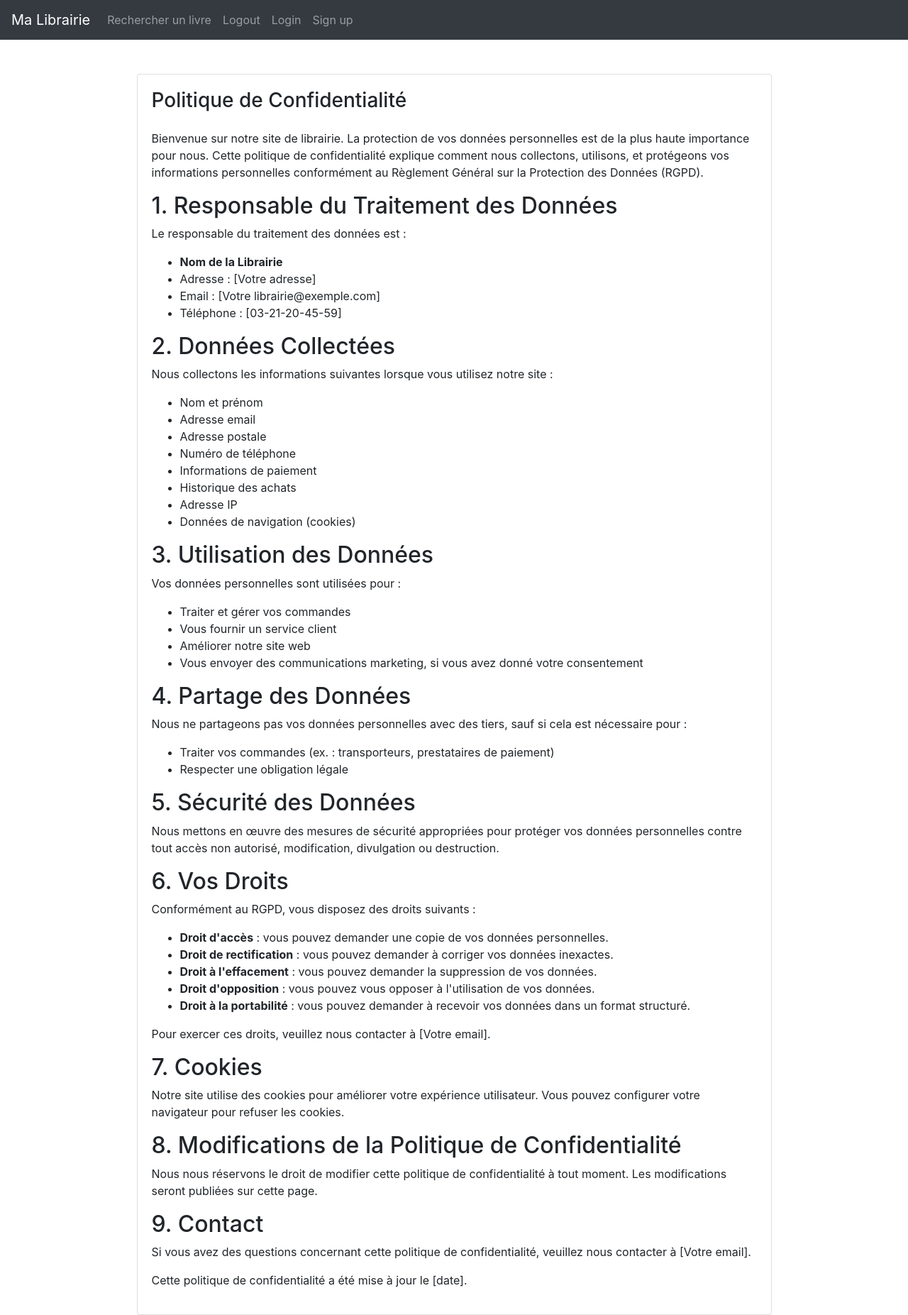
After one commit to sofianeK9/projet_librairie_live_campus, a Symfony app: template templates/rgpd/index.html.twig in a window 1280 px wide. The commit adds this page. Shown: the whole page at 71% size. Run offline with Twig, Linux system fonts and the light colour scheme; the template is opened without the code that fills it, so the values that code supplies are empty; some libraries are stand-ins or nearby versions.

Commit message:
ajout inscription + page rgpd

```diff
--- a/src/Entity/User.php
+++ b/src/Entity/User.php
@@ -4,6 +4,7 @@ namespace App\Entity;
 
 use App\Repository\UserRepository;
 use Doctrine\ORM\Mapping as ORM;
+use Symfony\Bridge\Doctrine\Validator\Constraints\UniqueEntity;
 use Symfony\Component\Security\Core\User\PasswordAuthenticatedUserInterface;
 use Symfony\Component\Security\Core\User\UserInterface;
 use Gedmo\Timestampable\Traits\TimestampableEntity;
@@ -12,6 +13,7 @@ use Gedmo\SoftDeleteable\Traits\SoftDeleteableEntity;
 
 #[ORM\Entity(repositoryClass: UserRepository::class)]
 #[ORM\UniqueConstraint(name: 'UNIQ_IDENTIFIER_EMAIL', fields: ['email'])]
+#[UniqueEntity(fields: ['email'], message: 'There is already an account with this email')]
 class User implements UserInterface, PasswordAuthenticatedUserInterface
 {
     use TimestampableEntity;
--- a/src/Security/LoginFormAuthenticator.php
+++ b/src/Security/LoginFormAuthenticator.php
@@ -56,7 +56,7 @@ class LoginFormAuthenticator extends AbstractLoginFormAuthenticator
         if (in_array('ROLE_ADMIN', $roles) || in_array('ROLE_USER', $roles)) {
             return new RedirectResponse($this->urlGenerator->generate('app_home'));
         } else {
-            return new RedirectResponse($this->urlGenerator->generate('app_profile_index', ['id' => $user->getId()]));
+            return new RedirectResponse($this->urlGenerator->generate('app_r_g_p_d'));
         }
 
     }
--- a/templates/base.html.twig
+++ b/templates/base.html.twig
@@ -33,11 +33,9 @@
 								<a class="nav-link" href="{{ path('app_admin_user_index') }}">Gestion des utilisateurs</a>
 							</li>
 						{% endif %}
-
-						<li>
+						<li class="nav-item">
 							<a class="nav-link" href="{{ path('app_recherche') }}">Rechercher un livre</a>
 						</li>
-
 						<li class="nav-item">
 							<a class="nav-link" href="{{ path('app_logout') }}">Logout</a>
 						</li>
@@ -45,13 +43,17 @@
 							<li class="nav-item">
 								<a class="nav-link" href="{{ path('app_login') }}">Login</a>
 							</li>
+							<li class="nav-item">
+								<a class="nav-link" href="{{ path('app_register') }}">Sign up</a>
+							</li>
 						{% endif %}
 					</ul>
 				</div>
 			</nav>
 
-			<div class="container mt-4"> {% block body %}{% endblock %}
+			<div class="container mt-4 content"> {% block body %}{% endblock %}
 				</div>
+
 
 				<script src="https://stackpath.bootstrapcdn.com/bootstrap/4.5.0/js/bootstrap.bundle.min.js"></script>
 				{% block javascripts %}{% endblock %}
--- /dev/null
+++ b/templates/rgpd/index.html.twig
@@ -0,0 +1,95 @@
+{% extends 'base.html.twig' %}
+
+{% block title %}Politique de Confidentialité{% endblock %}
+
+{% block body %}
+<style>
+    .example-wrapper {
+        margin: 1em auto;
+        max-width: 800px;
+        width: 95%;
+        font: 18px/1.5 sans-serif;
+    }
+    .example-wrapper code {
+        background: #F5F5F5;
+        padding: 2px 6px;
+    }
+</style>
+
+<div class="container mt-5">
+    <div class="row justify-content-center">
+        <div class="col-md-10">
+            <div class="card">
+                <div class="card-body">
+                    <h1 class="h3 mb-4">Politique de Confidentialité</h1>
+
+                    <p>Bienvenue sur notre site de librairie. La protection de vos données personnelles est de la plus haute importance pour nous. Cette politique de confidentialité explique comment nous collectons, utilisons, et protégeons vos informations personnelles conformément au Règlement Général sur la Protection des Données (RGPD).</p>
+
+                    <h2>1. Responsable du Traitement des Données</h2>
+                    <p>Le responsable du traitement des données est :</p>
+                    <ul>
+                        <li><strong>Nom de la Librairie</strong></li>
+                        <li>Adresse : [Votre adresse]</li>
+                        <li>Email : [Votre librairie@exemple.com]</li>
+                        <li>Téléphone : [03-21-20-45-59]</li>
+                    </ul>
+
+                    <h2>2. Données Collectées</h2>
+                    <p>Nous collectons les informations suivantes lorsque vous utilisez notre site :</p>
+                    <ul>
+                        <li>Nom et prénom</li>
+                        <li>Adresse email</li>
+                        <li>Adresse postale</li>
+                        <li>Numéro de téléphone</li>
+                        <li>Informations de paiement</li>
+                        <li>Historique des achats</li>
+                        <li>Adresse IP</li>
+                        <li>Données de navigation (cookies)</li>
+                    </ul>
+
+                    <h2>3. Utilisation des Données</h2>
+                    <p>Vos données personnelles sont utilisées pour :</p>
+                    <ul>
+                        <li>Traiter et gérer vos commandes</li>
+                        <li>Vous fournir un service client</li>
+                        <li>Améliorer notre site web</li>
+                        <li>Vous envoyer des communications marketing, si vous avez donné votre consentement</li>
+                    </ul>
+
+                    <h2>4. Partage des Données</h2>
+                    <p>Nous ne partageons pas vos données personnelles avec des tiers, sauf si cela est nécessaire pour :</p>
+                    <ul>
+                        <li>Traiter vos commandes (ex. : transporteurs, prestataires de paiement)</li>
+                        <li>Respecter une obligation légale</li>
+                    </ul>
+
+                    <h2>5. Sécurité des Données</h2>
+                    <p>Nous mettons en œuvre des mesures de sécurité appropriées pour protéger vos données personnelles contre tout accès non autorisé, modification, divulgation ou destruction.</p>
+
+                    <h2>6. Vos Droits</h2>
+                    <p>Conformément au RGPD, vous disposez des droits suivants :</p>
+                    <ul>
+                        <li><strong>Droit d'accès</strong> : vous pouvez demander une copie de vos données personnelles.</li>
+                        <li><strong>Droit de rectification</strong> : vous pouvez demander à corriger vos données inexactes.</li>
+                        <li><strong>Droit à l'effacement</strong> : vous pouvez demander la suppression de vos données.</li>
+                        <li><strong>Droit d'opposition</strong> : vous pouvez vous opposer à l'utilisation de vos données.</li>
+                        <li><strong>Droit à la portabilité</strong> : vous pouvez demander à recevoir vos données dans un format structuré.</li>
+                    </ul>
+                    <p>Pour exercer ces droits, veuillez nous contacter à [Votre email].</p>
+
+                    <h2>7. Cookies</h2>
+                    <p>Notre site utilise des cookies pour améliorer votre expérience utilisateur. Vous pouvez configurer votre navigateur pour refuser les cookies.</p>
+
+                    <h2>8. Modifications de la Politique de Confidentialité</h2>
+                    <p>Nous nous réservons le droit de modifier cette politique de confidentialité à tout moment. Les modifications seront publiées sur cette page.</p>
+
+                    <h2>9. Contact</h2>
+                    <p>Si vous avez des questions concernant cette politique de confidentialité, veuillez nous contacter à [Votre email].</p>
+
+                    <p>Cette politique de confidentialité a été mise à jour le [date].</p>
+                </div>
+            </div>
+        </div>
+    </div>
+</div>
+{% endblock %}
```
Also changed, not shown: src/Controller/RegistrationController.php (added, +54 -0 lines), src/Controller/RgpdController.php (added, +36 -0 lines), src/Form/RegistrationFormType.php (added, +55 -0 lines), src/Form/RgpdType.php (added, +24 -0 lines), templates/registration/register.html.twig (added, +48 -0 lines).
